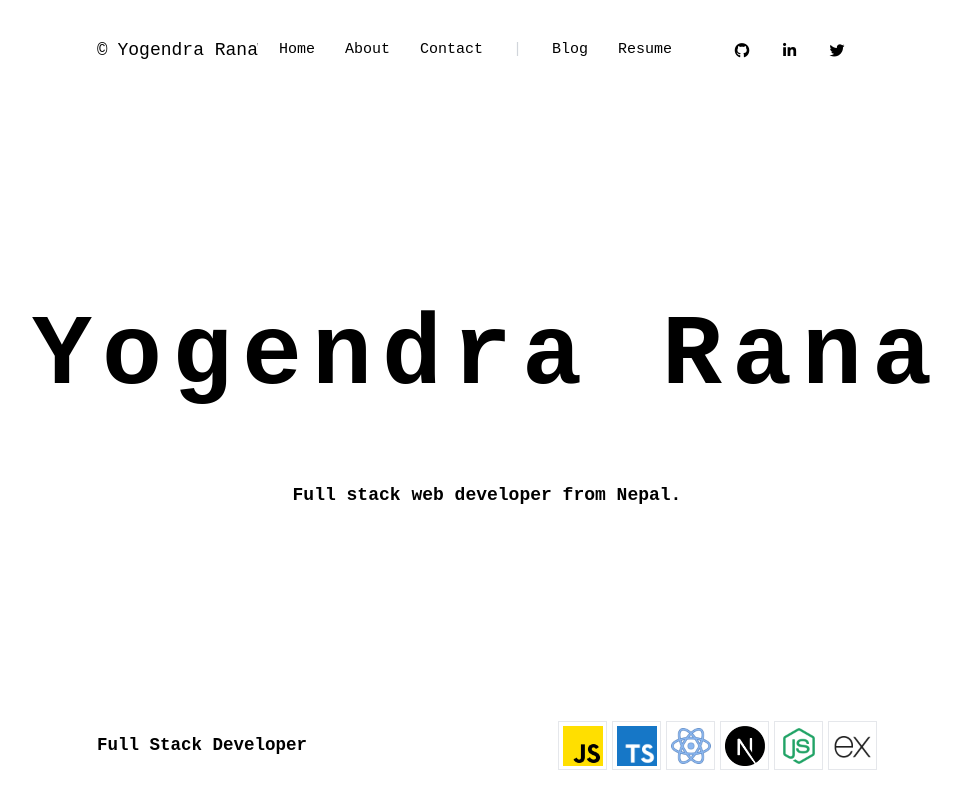
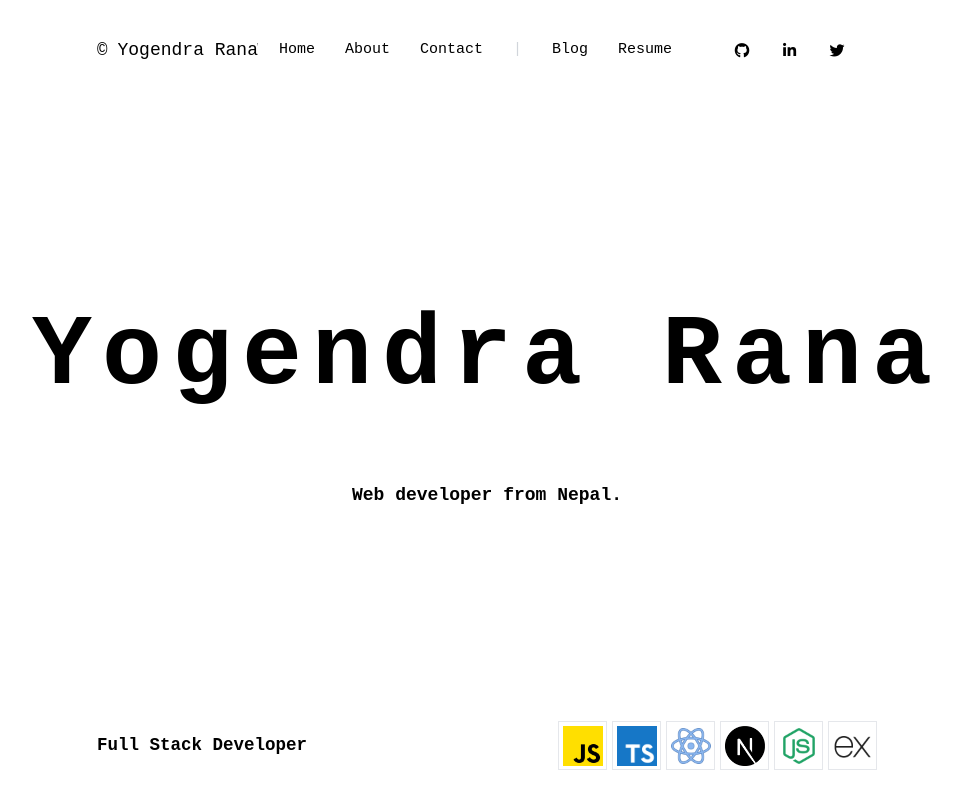
Before and after one commit to yogendrarana/yogendrarana.com, a Next.js app: page / in a window 1280 px wide. Shown: the top 800 px of the page, without its empty margins (153-1114 px from the left). Built offline with nearby package versions, Linux system fonts and the light colour scheme.

Commit message:
Banner update

```diff
--- a/src/components/layout/banner.tsx
+++ b/src/components/layout/banner.tsx
@@ -3,6 +3,8 @@ import Marquee from "react-fast-marquee"
 
 // components
 import Header from "./header";
+
+// data
 import { tech } from "@/config/tech"
 import { MY_DATA } from "@/data/my-data";
 
@@ -16,12 +18,10 @@ const Banner = () => {
             <Header />
 
             <div className='lg:flex text-center font-bold w-full'>
-                {/* <Marquee speed={100}> */}
-                    <div className="flex flex-col justify-center gap-[5rem] md:tracking-normal">
-                        <p className="text-[10rem] tracking-[1rem]">Yogendra Rana</p>
-                        <p className="text-[1.8rem]">{MY_DATA.generalSummary}</p>
-                    </div>
-                {/* </Marquee> */}
+                <div className="flex flex-col justify-center gap-[5rem] md:tracking-normal">
+                    <p className="text-[10rem] tracking-[1rem] sm:text-[5rem]">Yogendra Rana</p>
+                    <p className="text-[1.8rem]">{MY_DATA.generalSummary}</p>
+                </div>
             </div>
 
             <div
--- a/src/data/my-data.ts
+++ b/src/data/my-data.ts
@@ -4,7 +4,7 @@ export const MY_DATA = {
     location: "Pokhara, Nepal",
     locationLink: "https://www.google.com/maps/place/pokhara",
     about: "Full Stack Developer",
-    generalSummary: "Full stack web developer from Nepal.",
+    generalSummary: "Web developer from Nepal.",
     professionalSummary: "I am a full stack web developer with over a year of experience building user interfaces and RESTful APIs. Proficient in JavaScript/TS and its frameworks like React, Next, Node, Express, and Nest. Also familiar with Go and its backend framework, Gin.",
     avatarUrl: " https://github.com/yogendrarana.png",
     personalWebsiteUrl: "https://www.yogendrarana.com.np/",
```
Also changed, not shown: src/components/archive/card/card.tsx (renamed from src/components/archive/card/Card.tsx).
